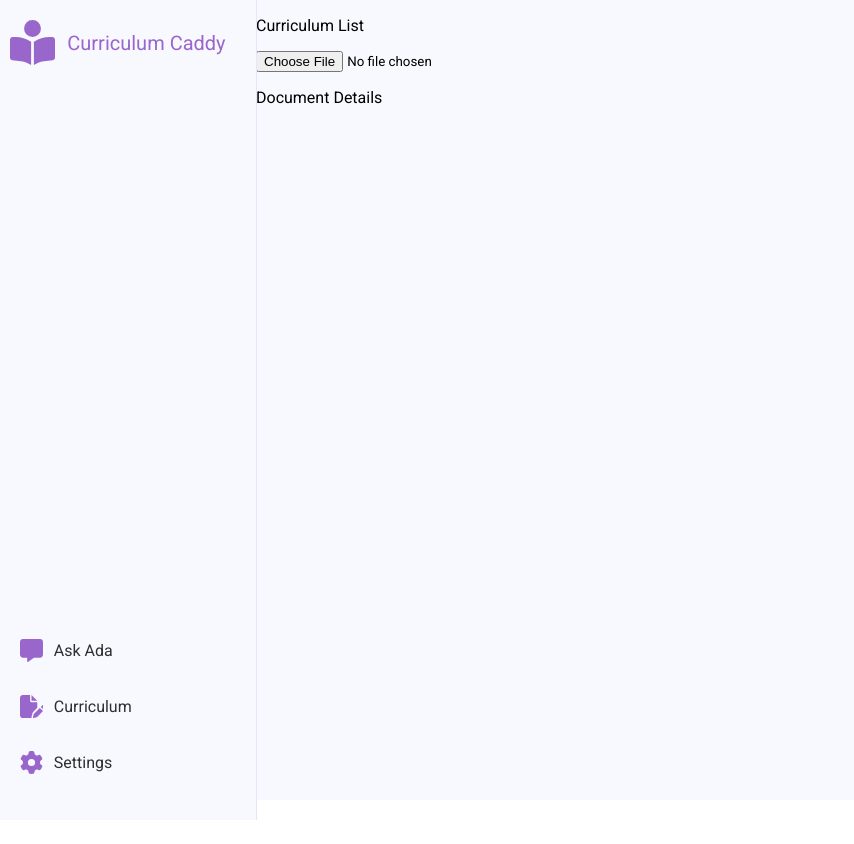
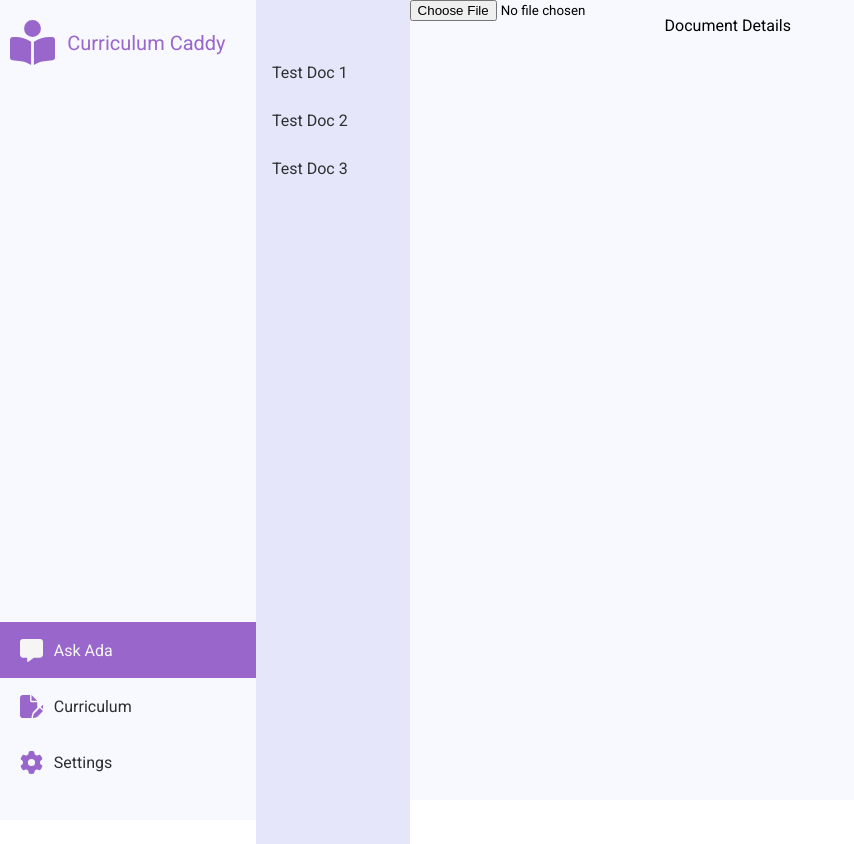
Before and after one commit to gabbirenee/curriculum-caddy, a React (Create React App) app: page /curriculum in a window 1280 px wide. Shown: the whole page, without its empty margins (0-854 px from the left). Before the commit the page ends 800 px from the top, so only its background shows below. Built offline with nearby package versions, Linux system fonts and the light colour scheme; no server answers.

Commit message:
Added selected page and selected document stylings

```diff
--- a/src/Components/App.js
+++ b/src/Components/App.js
@@ -19,7 +19,8 @@ function App () {
     const [student_name, setStudentName] = useState('Gabbi');
 
     // the curriculum info that the teacher has entered
-    const [curriculum, setCurriculum] = useState([]);
+    // const [curriculum, setCurriculum] = useState([]);
+    const [curriculum, setCurriculum] = useState([{'id': 1,'name': `Test Doc 1`,'status': `Not Started`,'objectives': 'asdf','key_terms': 'term1, term2', 'skill_level': '1','add_info': ''}, {'id': 2,'name': `Test Doc 2`,'status': `In Progress`,'objectives': 'lkjhj','key_terms': 'term3, term4', 'skill_level': '2','add_info': ''}, {'id': 3,'name': `Test Doc 3`,'status': `Completed`,'objectives': 'iouwuiwui','key_terms': 'term5, term6','skill_level': '3','add_info': ''}]);
 
   return (
     <BrowserRouter>
--- a/src/Components/Curriculum.js
+++ b/src/Components/Curriculum.js
@@ -21,12 +21,12 @@ function Curriculum ({prog_lang, subject, grade_level, student_name, curriculum,
       var result = await model.generateContent(obj_prompt);
       var response = result.response;
       var obj = response.text();
-      obj = obj.split('\n')
-      console.log(obj)
-      if (obj[obj.length-1] === "") {
-        obj.pop();
-      }
-      console.log(obj)
+      // obj = obj.split('\n')
+      // console.log(obj)
+      // if (obj[obj.length-1] === "") {
+      //   obj.pop();
+      // }
+      // console.log(obj)
       // console.log(`Objectives:\n${obj}`)
 
       var terms_prompt = `Make a list of the key ${subject} terms from these lessons that a a ${grade_level} student should know. Do not include any information about what lesson it is coming from. If the terms from one lesson are the same as another lesson, do not include it. Do not include any additional formatting on the text, just provide each term on its own line. Here is the text: ${text}.`;
@@ -34,9 +34,9 @@ function Curriculum ({prog_lang, subject, grade_level, student_name, curriculum,
       result = await model.generateContent(terms_prompt);
       response = result.response;
       var terms = response.text();
-      // terms = terms.replace(/(\r\n|\n|\r)/gm, "");
-      terms = terms.split('\n')
-      console.log(terms)
+      // // terms = terms.replace(/(\r\n|\n|\r)/gm, "");
+      // terms = terms.split('\n')
+      // console.log(terms)
       // console.log(`Key Terms: ${terms}`)
 
       var skill_prompt = `Rate this unit on how difficult it is for a ${grade_level} student to understand. Rate it on a scale from 1 to 10, 1 being easiest and 10 being hardest. Do not include any additional text in your response outside of the numerical rating. Do not include any new lines. Here is the unit text: ${text}.`;
@@ -44,8 +44,8 @@ function Curriculum ({prog_lang, subject, grade_level, student_name, curriculum,
       result = await model.generateContent(skill_prompt);
       response = result.response;
       var skill_level = response.text();
-      skill_level = skill_level.replace(/(\r\n|\n|\r)/gm, "");
-      skill_level = parseInt(skill_level)
+      // skill_level = skill_level.replace(/(\r\n|\n|\r)/gm, "");
+      // skill_level = parseInt(skill_level)
       // console.log(`Skill Level: ${skill_level}`)
 
       var new_document = {
--- a/src/Components/CurriculumList.js
+++ b/src/Components/CurriculumList.js
@@ -1,9 +1,34 @@
-import React from 'react';
+import React, {useState} from 'react';
 
 function CurriculumList ({curriculum}) {
+  // track the current document
+  const [selected, setSelected] = useState([]);
+
+  const handleSelect = (e) => {
+    if (!selected.includes(e.target)) {
+      if (selected[0]) {
+        selected[0].classList.remove('selected');
+      }
+      setSelected([e.target]);
+      e.target.classList.add('selected');
+    }
+    else {
+      setSelected([]);
+      selected[0].classList.remove('selected');
+    }
+
+  }
+
   return (
     <div className="CurriculumList">
-      <p>Curriculum List</p>
+      {/* <div className="document">DOC 1</div>
+      <div className="document">DOC 2</div>
+      <div className="document">DOC 3</div> */}
+      {curriculum.map((document, index) => ( // generate the messages by looping through the state
+        <div data-key={document.id} key={index} className="document" onClick={handleSelect}>
+          {document.name}
+        </div>
+      ))}
     </div>
   );
 }
--- a/src/Components/ToolBar.js
+++ b/src/Components/ToolBar.js
@@ -1,20 +1,41 @@
-import React from 'react';
+import React, {useState, useRef, useEffect} from 'react';
 import {useNavigate} from 'react-router-dom';
 
 function ToolBar () {
   const navigate = useNavigate();
+  const homeRef = useRef(null);
 
-  const handleCurriculumClick = () => {
+  // use for selection styling in navigation
+  const [currentPage, setCurrentPage] = useState([]);
+
+  useEffect(() => {
+    setCurrentPage([homeRef.current])
+  }, []);
+
+  const handleNavigation = (e) => {
+    if (!currentPage.includes(e.target)) {
+      if (currentPage[0]) {
+        currentPage[0].classList.remove('current-page');
+      }
+      setCurrentPage([e.target]);
+      e.target.classList.add('current-page');
+    }
+  }
+
+  const handleCurriculumClick = (e) => {
+    handleNavigation(e);
     console.log("Curriculum Button Clicked");
     navigate('/curriculum');
   }
 
-  const handleConversationClick = () => {
+  const handleConversationClick = (e) => {
+    handleNavigation(e);
     console.log("Conversation Button Clicked");
     navigate('/');
   }
 
-  const handleSettingsClick = () => {
+  const handleSettingsClick = (e) => {
+    handleNavigation(e);
     console.log("Settings Button Clicked");
     navigate('/settings');
   }
@@ -29,7 +50,7 @@ function ToolBar () {
         Curriculum Caddy
       </div>
       <div className="navigation">
-        <button className="conversation-button" onClick={handleConversationClick}>
+        <button className="conversation-button current-page" onClick={handleConversationClick} ref={homeRef}>
             <svg xmlns="http://www.w3.org/2000/svg" height="23" width="23" viewBox="0 0 512 512">
             {/* Font Awesome Free 6.6.0 by @fontawesome - https://fontawesome.com License - https://fontawesome.com/license/free Copyright 2024 Fonticons, Inc */}
               <path className='conversation-icon' d="M64 0C28.7 0 0 28.7 0 64L0 352c0 35.3 28.7 64 64 64l96 0 0 80c0 6.1 3.4 11.6 8.8 14.3s11.9 2.1 16.8-1.5L309.3 416 448 416c35.3 0 64-28.7 64-64l0-288c0-35.3-28.7-64-64-64L64 0z"/>
--- a/src/Styles/App.css
+++ b/src/Styles/App.css
@@ -19,6 +19,7 @@ body {
     --accent2: #9966ccff;
     --accent2-hover: #582490;
     --accent-lavender: #e6e6faff;
+    --accent-lavender-hover: #b5b5d8;
     --text-gray: #2d3031;
     --text-white: #fff;
 }
@@ -91,6 +92,15 @@ body {
 
 .settings-icon, .conversation-icon, .curriculum-icon {
     fill: var(--accent2);
+}
+
+.settings-button.current-page, .conversation-button.current-page, .curriculum-button.current-page {
+    background-color: var(--accent2);
+    color: var(--bg-smoke);
+}
+
+.settings-button.current-page svg path, .conversation-button.current-page svg path, .curriculum-button.current-page svg path{
+    fill: var(--bg-smoke);
 }
 
 /* CHAT WINDOW SETTINGS */
@@ -210,8 +220,43 @@ body {
 /* CURRICULUM STYLINGS */
 .Curriculum {
     display: flex;
-    flex-direction: column;
+    flex-direction: row;
     width: 80%;
     height: 100vh;
     background-color: var(--bg-white);
 }
+
+.CurriculumList {
+    display: flex;
+    flex-direction: column;
+    /* justify-content: space-between; */
+    padding: 2.75rem 0 0 0rem;
+    width: 15%;
+    height: 100vh;
+    /* border-right: 0.1rem solid var(--accent-lavender); */
+    background-color: var(--accent-lavender);
+    /* position: fixed; */
+    left: 0;
+    top: 0;
+}
+
+.document {
+    display: flex;
+    align-items: center;
+    height: 5vh;
+    padding: 0.5rem 0 0 1rem;
+    color: var(--text-gray);
+    border: none;
+    cursor: pointer;
+    font-size: 1em;
+    transition: background-color 0.3s;
+}
+
+.document:hover {
+    background-color: var(--accent-lavender-hover);
+}
+
+.document.selected {
+    background-color: var(--accent2);
+    color: white;
+}
```
